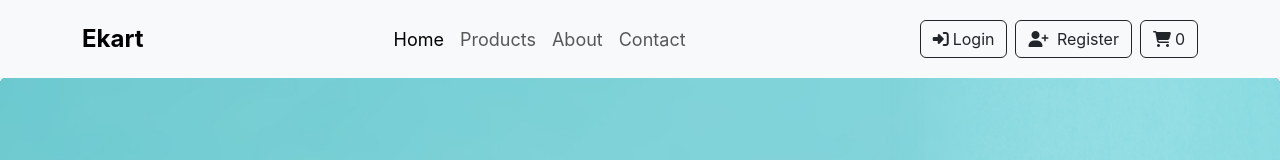
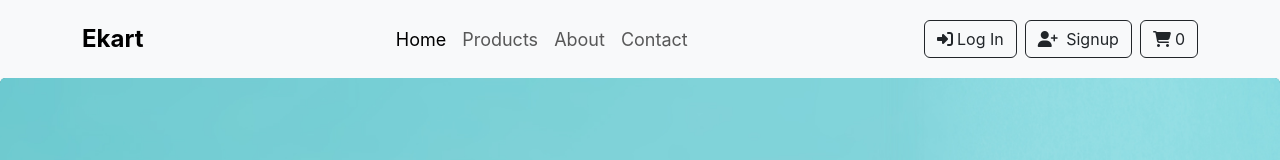
Before and after one commit to bk408/E-kart-React-app, a React (Create React App) app: page / in a window 1280 px wide. Shown: the top 160 px of the page. Built offline with nearby package versions, Linux system fonts and the light colour scheme; no server answers.

Commit message:
Add Login & Logout Functionality

```diff
--- a/package.json
+++ b/package.json
@@ -3,6 +3,7 @@
   "version": "0.1.0",
   "private": true,
   "dependencies": {
+    "@auth0/auth0-react": "^1.12.1",
     "@reduxjs/toolkit": "^1.9.1",
     "@testing-library/jest-dom": "^5.16.5",
     "@testing-library/react": "^13.4.0",
--- a/src/App.js
+++ b/src/App.js
@@ -7,6 +7,7 @@ import { Routes, Route, } from "react-router-dom";
 import Products from './components/Products';
 import Product from './components/Product';
 import Cart from  './components/Cart';
+
 
 
 
@@ -22,6 +23,7 @@ function App() {
  <Route exact path="/products" key="products" element={<Products />} />
  <Route exact path="/products/:id" key="products/:id" element={<Product />} />
  <Route exact path="/cart" key="cart" element={<Cart />} />
+
  </Routes>
     </>
 
--- a/src/components/Cart.jsx
+++ b/src/components/Cart.jsx
@@ -4,6 +4,7 @@ import { Link } from 'react-router-dom';
 
 
 const Cart = () => {
+
   const cart = useSelector((state) => state.cart);
   return (
     <div className="cart-container">
@@ -29,7 +30,7 @@ const Cart = () => {
             <h3 className="total">Total</h3>
           </div>
           <div className="cart-items">
-            {cart.cartItems?.map(cartItem => (
+            {cart.cartItems?.map((cartItem) => (
               <div className="cart-item" key={cartItem.id}>
                 <div className="cart-product">
                   <img src={cartItem.image} alt={cartItem.title} />
--- a/src/components/NavBar.jsx
+++ b/src/components/NavBar.jsx
@@ -1,9 +1,11 @@
 import React from 'react';
-import {Link} from 'react-router-dom';
+import { Link } from 'react-router-dom';
 import { useSelector } from 'react-redux';
+import { useAuth0 } from "@auth0/auth0-react";
 
-const NavBar =() => {
-  const state = useSelector((state)=> state.handleCart)
+const NavBar = () => {
+  const state = useSelector((state) => state.handleCart)
+  const { loginWithRedirect, logout, isAuthenticated } = useAuth0();
   return (
 
     <nav className="navbar navbar-expand-lg bg-body-tertiary py-3 bg-white shadow-sm">
@@ -31,11 +33,21 @@ const NavBar =() => {
           </ul>
 
           <div className="buttons">
-            <Link to="/login" className="btn btn-outline-dark">
-              <i className="fa fa-sign-in me-1"></i>Login</Link>
 
-            <Link to="/register" className="btn btn-outline-dark ms-2">
-              <i className="fa fa-user-plus me-1"></i> Register</Link>
+            {isAuthenticated ?<button className="btn btn-outline-dark ms-2" onClick={() => logout({ returnTo: window.location.origin })}>
+            <i class="fa-solid fa-right-from-bracket"></i>Log Out</button> :(
+
+              <button className="btn btn-outline-dark" onClick={() => loginWithRedirect()}>
+              <i className="fa fa-sign-in me-1"></i>Log In</button>
+            )}
+
+
+
+
+
+
+            <Link to="/signup" className="btn btn-outline-dark ms-2">
+              <i className="fa fa-user-plus me-1"></i> Signup</Link>
 
             <Link to="/cart" className="btn btn-outline-dark ms-2">
               <i className="fa-solid fa-cart-shopping me-1"></i>{state.length}</Link>
--- a/src/index.js
+++ b/src/index.js
@@ -5,6 +5,7 @@ import App from './App';
 import reportWebVitals from './reportWebVitals';
 import { Provider } from 'react-redux';
 import store from './redux/store';
+import { Auth0Provider } from "@auth0/auth0-react";
 
 
 import {
@@ -16,11 +17,17 @@ import {
 
 const root = ReactDOM.createRoot(document.getElementById('root'));
 root.render(
+  <Auth0Provider
+    domain="dev-283bsq5kkozknldw.us.auth0.com"
+    clientId="Gu3GybEcHYfpyAecMwaaclZkgBTSWhvh"
+    redirectUri={window.location.origin}
+  >
   <Router>
     <Provider store={store} >
     <App />
     </Provider>
   </Router>
+  </Auth0Provider>
 );
 
 
```
Also changed, not shown: src/components/Login.jsx (added), src/components/Signup.jsx (added), 1 other file (tests, documents, lock files or other folders).
